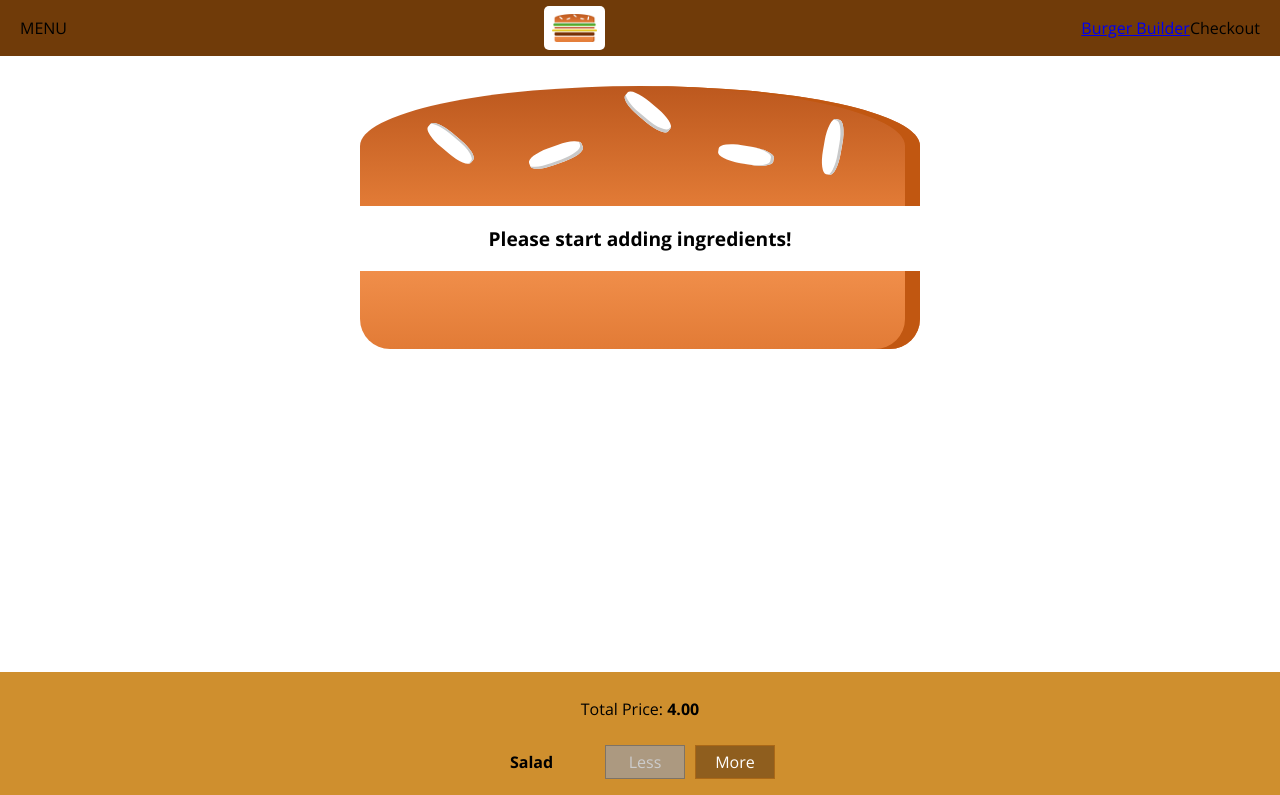
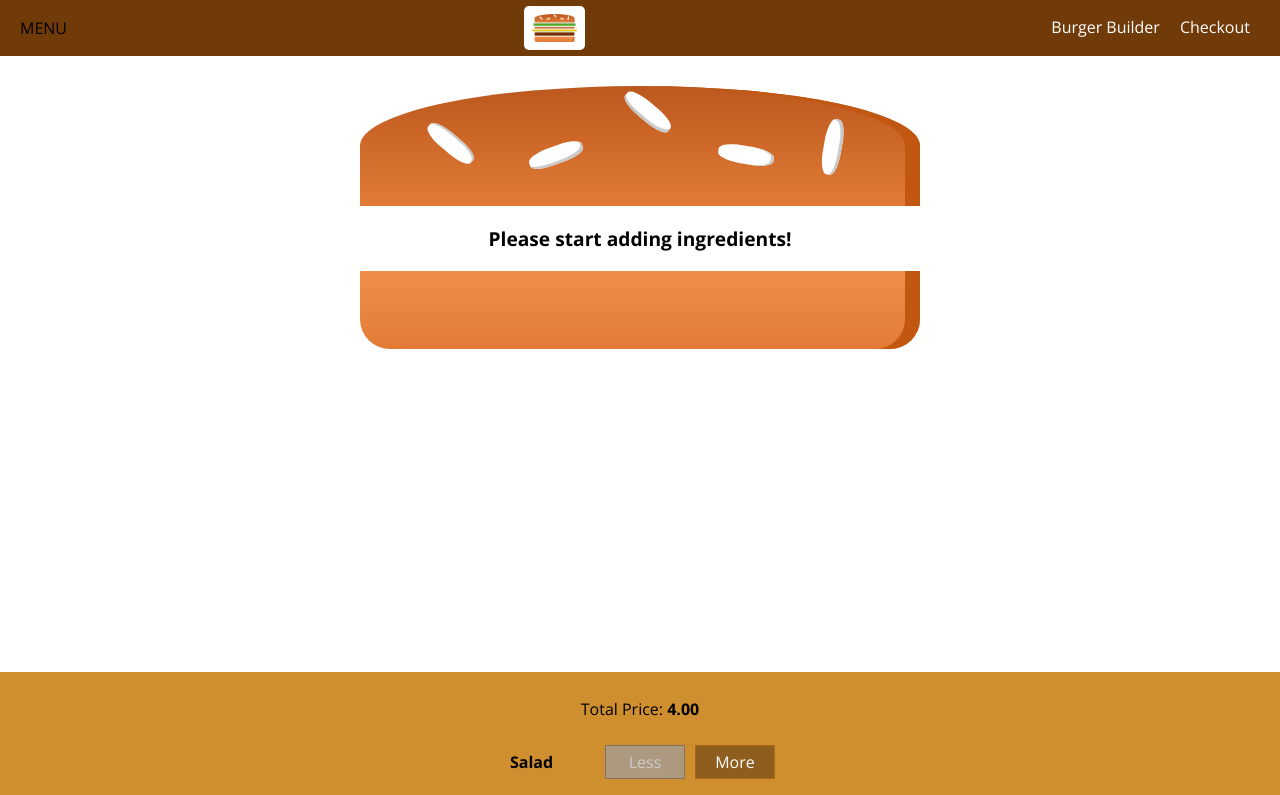
Before and after one commit to vijaykiran912/burger-king, a React app: page / in a window 1280 px wide. Shown: the top 795 px of the page. Built offline with nearby package versions, Linux system fonts and the light colour scheme.

Commit message:
After 27. Adding Reusable Navigation Items

```diff
--- a/src/components/Navigation/NavigationItems/NavigationItem/NavigationItem.css
+++ b/src/components/Navigation/NavigationItems/NavigationItem/NavigationItem.css
@@ -1,45 +1,24 @@
 .NavigationItem {
     margin: 10px 0;
     box-sizing: border-box;
-    display: block;
-    width: 100%;
+    display: flex;
+    height: 100%;
+    align-items: center;
 }
 
 .NavigationItem a {
-    color: #8F5C2C;
+    color: white !important;
     text-decoration: none;
-    width: 100%;
+    height: 100%;
+    padding: 16px 10px;
+    border-bottom: 4px solid transparent ;
     box-sizing: border-box;
     display: block;
 }
 
 .NavigationItem a:hover,
-.NavigationItem a:active,
-.NavigationItem a.active {
-    color: #40A4C8;
+.NavigationItem a:active {
+    background-color: #8F5C2C !important;
+    border-bottom: 4px solid #40A4C8;
+    color: white;
 }
-
-@media (min-width: 500px) {
-    .NavigationItem {
-        margin: 0;
-        display: flex;
-        height: 100%;
-        width: auto;
-        align-items: center;
-    }
-
-    .NavigationItem a {
-        color: white;
-        height: 100%;
-        padding: 16px 10px;
-        border-bottom: 4px solid transparent;
-    }
-
-    .NavigationItem a:hover,
-    .NavigationItem a:active,
-    .NavigationItem a.active {
-        background-color: #8F5C2C;
-        border-bottom: 4px solid #40A4C8;
-        color: white;
-    }
-}
--- a/src/components/Navigation/NavigationItems/NavigationItem/NavigationItem.js
+++ b/src/components/Navigation/NavigationItems/NavigationItem/NavigationItem.js
@@ -2,7 +2,7 @@ import React from 'react';
 import classes from './NavigationItem.css';
 
 const navigationItem = (props) => (
-    <li classesName={classes.NavigationItem}>
+    <li className={classes.NavigationItem}>
         <a href={props.link}
           className={props.active ? classes.active : null}>
           {props.children}
--- a/src/components/Navigation/NavigationItems/NavigationItems.css
+++ b/src/components/Navigation/NavigationItems/NavigationItems.css
@@ -3,13 +3,7 @@
     padding: 0;
     list-style: none;
     display: flex;
-    flex-flow: column;
+    flex-flow: row;
     align-items: center;
     height: 100%;
 }
-
-@media (min-width: 500px) {
-    .NavigationItems {
-        flex-flow: row;
-    }
-}
--- a/src/components/Navigation/NavigationItems/NavigationItems.js
+++ b/src/components/Navigation/NavigationItems/NavigationItems.js
@@ -4,8 +4,8 @@ import NavigationItem from './NavigationItem/NavigationItem';
 
 const navigationItems = (props) => (
     <ul className={classes.NavigationItems}>
-        <NavigationItem link='/' active>Burger Builder</NavigationItem>
-        <NavigationItem >Checkout</NavigationItem>
+        <NavigationItem link="/" active>Burger Builder</NavigationItem>
+        <NavigationItem link="/">Checkout</NavigationItem>
     </ul>
 );
 
--- a/src/components/Navigation/Toolbar/Toolbar.js
+++ b/src/components/Navigation/Toolbar/Toolbar.js
@@ -8,7 +8,7 @@ const toolbar = (props) => (
         <div>MENU</div>
         <Logo/>
         <nav>
-            <NavigationItems/>
+            <NavigationItems />
         </nav>
     </header>
 );
```
